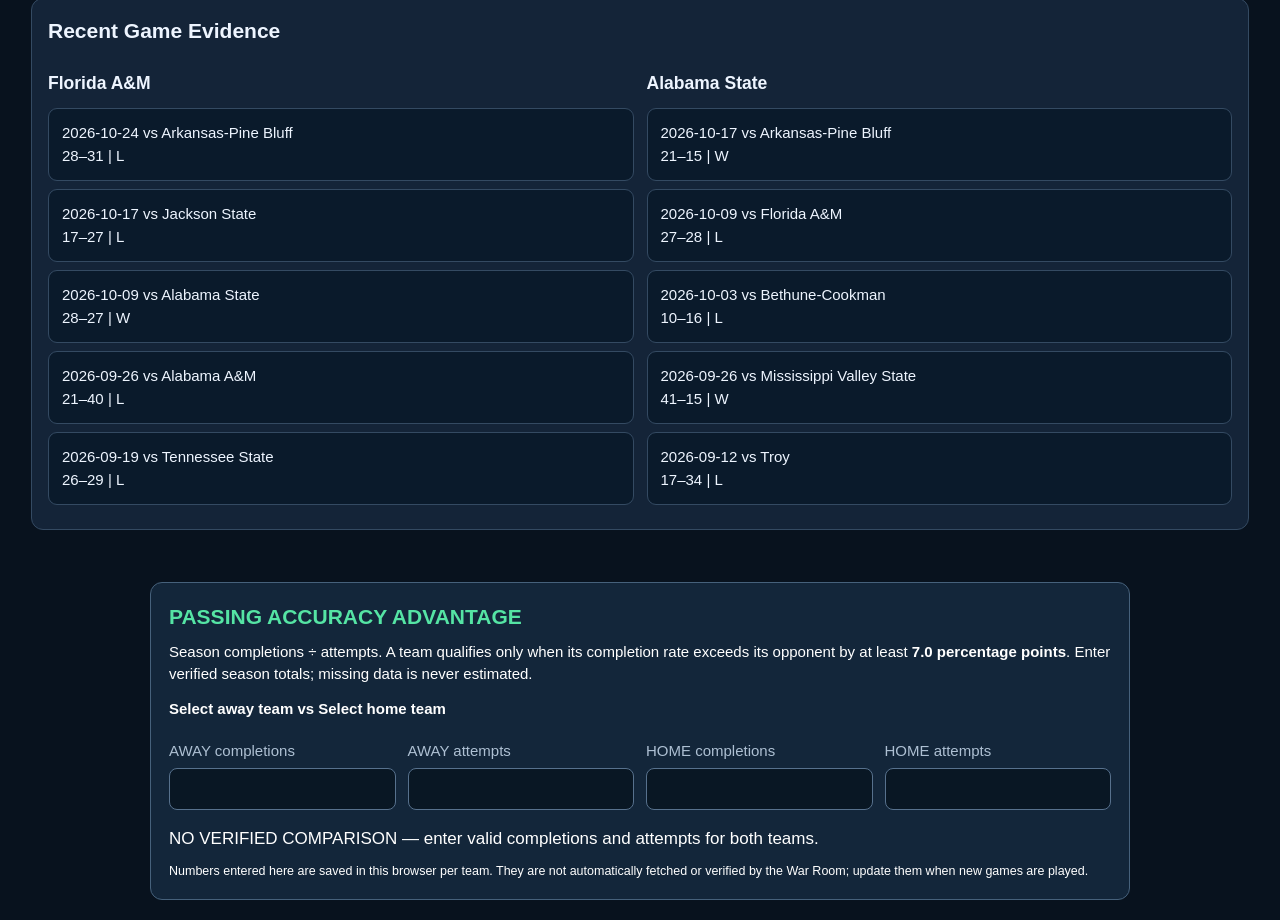
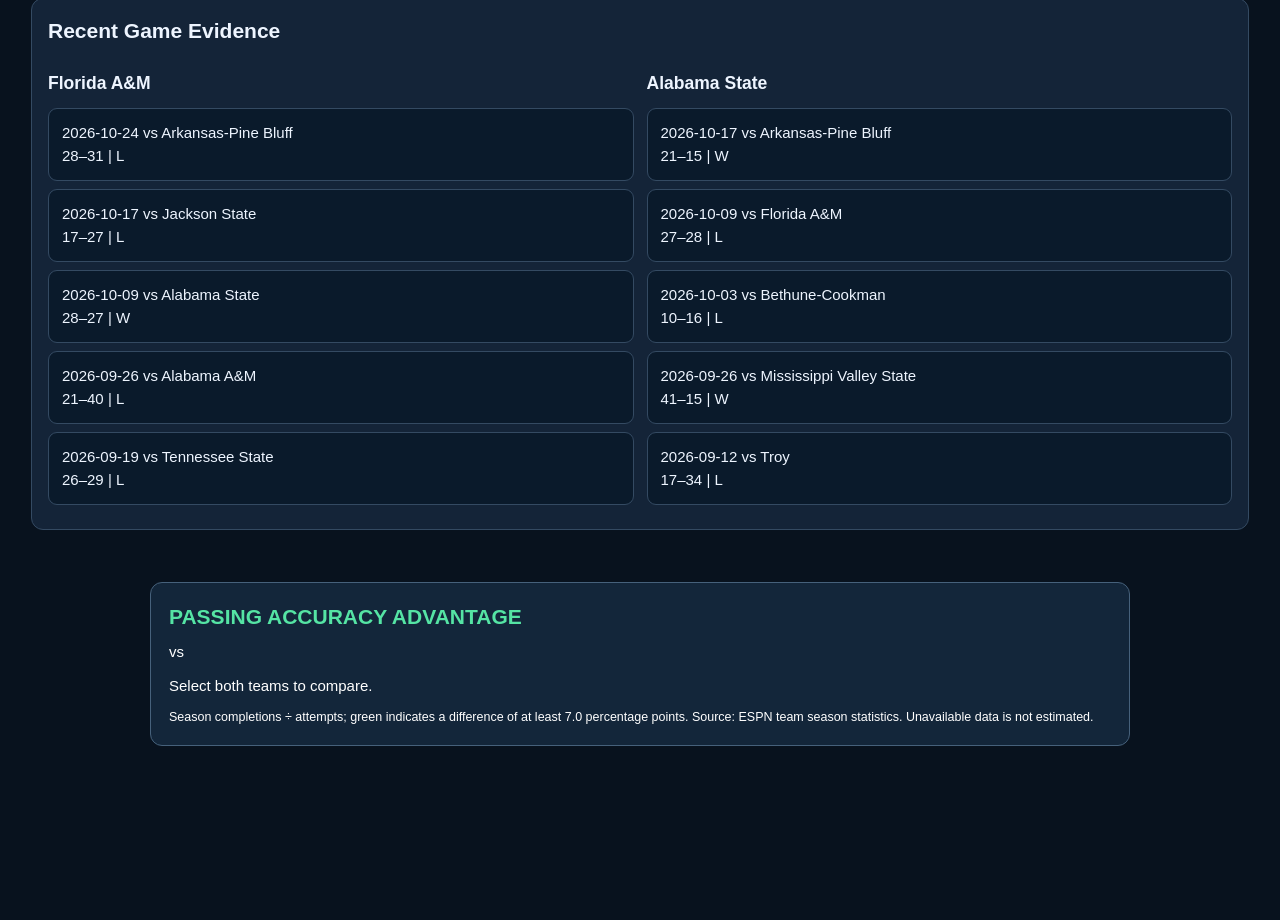
Before and after one commit to DrKimberlyrobins/2026-docs-fcs-war-room, a plain HTML site: page index.html in a window 1280 px wide. Shown: the part 3223-4143 px from the top of the page. After the commit the page ends 3989 px from the top, so only its background shows below. Drawn offline with Linux system fonts and the light colour scheme.

Commit message:
Replace manual passing accuracy entry with automatic ESPN stats lookup and unavailable state

```diff
--- a/index.html
+++ b/index.html
@@ -1624,68 +1624,69 @@ function closePlayer(){
 
 start();
 </script>
-<!-- PASSING ACCURACY ADVANTAGE: independently stored verified team passing totals -->
+<!-- Passing accuracy: automatic source-only comparison; never request manual input. -->
 <section id="passingAccuracyPanel" style="max-width:980px;margin:20px auto;padding:18px;background:#13263a;color:#fff;border:1px solid #46617b;border-radius:12px;font-family:Arial,sans-serif">
 <h2 style="margin:0 0 8px;color:#55e4a4">PASSING ACCURACY ADVANTAGE</h2>
-<p style="margin:0 0 12px">Season completions ÷ attempts. A team qualifies only when its completion rate exceeds its opponent by at least <strong>7.0 percentage points</strong>. Enter verified season totals; missing data is never estimated.</p>
-<div id="paTeams" style="font-weight:bold;margin-bottom:12px">Select both teams above.</div>
-<div style="display:grid;grid-template-columns:repeat(auto-fit,minmax(180px,1fr));gap:12px">
-<label>AWAY completions<input id="paAwayComp" type="number" min="0" step="1" style="display:block;width:100%;padding:9px;margin-top:5px"></label>
-<label>AWAY attempts<input id="paAwayAtt" type="number" min="1" step="1" style="display:block;width:100%;padding:9px;margin-top:5px"></label>
-<label>HOME completions<input id="paHomeComp" type="number" min="0" step="1" style="display:block;width:100%;padding:9px;margin-top:5px"></label>
-<label>HOME attempts<input id="paHomeAtt" type="number" min="1" step="1" style="display:block;width:100%;padding:9px;margin-top:5px"></label>
-</div>
-<div id="paVerdict" aria-live="polite" style="margin-top:12px;font-size:17px">Awaiting verified completion totals.</div>
-<small style="display:block;margin-top:10px">Numbers entered here are saved in this browser per team. They are not automatically fetched or verified by the War Room; update them when new games are played.</small>
+<div id="paTeams">Select a matchup above.</div>
+<div id="paVerdict" aria-live="polite" style="margin-top:12px">Loading season passing statistics…</div>
+<small style="display:block;margin-top:10px">Season completions ÷ attempts; green indicates a difference of at least 7.0 percentage points. Source: ESPN team season statistics. Unavailable data is not estimated.</small>
 </section>
 <script>
 (function(){
- const away=document.getElementById('awayTeam')||document.getElementById('away');
- const home=document.getElementById('homeTeam')||document.getElementById('home');
- const $=id=>document.getElementById(id);
- if(!away||!home)return;
- const ids=['paAwayComp','paAwayAtt','paHomeComp','paHomeAtt'];
- const key=name=>'docs-passing-accuracy-v1:'+name.trim().toLowerCase();
- const team=sel=>sel.options[sel.selectedIndex]?.textContent?.trim()||'';
- function read(name){try{return JSON.parse(localStorage.getItem(key(name)))||{}}catch{return {}}}
- function valid(c,a){return Number.isInteger(c)&&Number.isInteger(a)&&a>0&&c>=0&&c<=a}
- function calc(){
-  const a=team(away),h=team(home);
-  $('paTeams').textContent=(a||'Select away team')+' vs '+(h||'Select home team');
-  const vals=ids.map(id=>$(id).value.trim()===''?null:Number($(id).value));
-  const [ac,aa,hc,ha]=vals;
-  const box=$('paVerdict');
-  box.style.color='#fff';
-  if(!a||!h||!valid(ac,aa)||!valid(hc,ha)){
-   box.textContent='NO VERIFIED COMPARISON — enter valid completions and attempts for both teams.';
-   return;
-  }
-  const ap=100*ac/aa,hp=100*hc/ha,diff=Math.abs(ap-hp);
-  const winner=ap>hp?a:hp>ap?h:'Tied';
-  box.style.color=diff>=7?'#55e4a4':'#fff';
-  box.textContent=a+': '+ap.toFixed(2)+'%  |  '+h+': '+hp.toFixed(2)+'%  |  '+winner+' +'+diff.toFixed(2)+' points — '+(diff>=7?'QUALIFIES (7+ POINTS)':'DOES NOT QUALIFY');
+const away=document.getElementById('awayTeam')||document.getElementById('away');
+const home=document.getElementById('homeTeam')||document.getElementById('home');
+if(!away||!home)return;
+const out=document.getElementById('paVerdict'),label=document.getElementById('paTeams');
+const endpoint='https://site.api.espn.com/apis/site/v2/sports/football/college-football/';
+const cache=new Map();
+const normalize=s=>String(s||'').toLowerCase().replace(/[^a-z0-9]/g,'');
+function selected(s){return s.options[s.selectedIndex]?.textContent?.trim()||''}
+function parseStats(data){
+ const categories=data?.results?.stats?.categories||data?.stats?.categories||data?.splits?.categories||[];
+ for(const c of categories){
+  const stats=c.stats||[];
+  const find=(...names)=>stats.find(x=>names.includes(String(x.name||x.abbreviation||'').toLowerCase()));
+  const completions=find('completions','passingcompletions','cmp');
+  const attempts=find('passingattempts','passattempts','att');
+  if(completions&&attempts){
+   const co=Number(completions.value??completions.displayValue),at=Number(attempts.value??attempts.displayValue);
+   if(Number.isFinite(co)&&Number.isFinite(at)&&at>0&&co<=at)return {co,at};
+  }
  }
- function sync(){
-  const a=read(team(away)),h=read(team(home));
-  $('paAwayComp').value=a.c??'';$('paAwayAtt').value=a.a??'';
-  $('paHomeComp').value=h.c??'';$('paHomeAtt').value=h.a??'';
-  calc();
- }
- [away,home].forEach(s=>s.addEventListener('change',sync));
- ids.forEach(id=>$(id).addEventListener('input',()=>{
-  const a=team(away),h=team(home);
-  if(a&&$('paAwayComp').value!==''&&$('paAwayAtt').value!==''){
-   const c=Number($('paAwayComp').value),at=Number($('paAwayAtt').value);
-   if(valid(c,at))try{localStorage.setItem(key(a),JSON.stringify({c,a:at}))}catch{}
-  }
-  if(h&&$('paHomeComp').value!==''&&$('paHomeAtt').value!==''){
-   const c=Number($('paHomeComp').value),at=Number($('paHomeAtt').value);
-   if(valid(c,at))try{localStorage.setItem(key(h),JSON.stringify({c,a:at}))}catch{}
-  }
-  calc();
- }));
- sync();
+ return null;
+}
+async function fetchJSON(url){const r=await fetch(url);if(!r.ok)throw Error('HTTP '+r.status);return r.json()}
+async function roster(){
+ if(!cache.has('_teams'))cache.set('_teams',fetchJSON(endpoint+'teams?limit=500').then(d=>(d.sports?.[0]?.leagues?.[0]?.teams||[]).map(x=>x.team||x)).catch(()=>[]));
+ return cache.get('_teams');
+}
+async function get(name){
+ const key=normalize(name);if(!key)return null;
+ if(!cache.has(key))cache.set(key,(async()=>{
+  const teams=await roster();
+  const t=teams.find(x=>[x.displayName,x.shortDisplayName,x.name,x.location,x.abbreviation].some(n=>normalize(n)===key));
+  if(!t?.id)return null;
+  try{return parseStats(await fetchJSON(endpoint+'teams/'+encodeURIComponent(t.id)+'/statistics?season=2026'))}catch{return null}
+ })());
+ return cache.get(key);
+}
+let request=0;
+async function refresh(){
+ const a=selected(away),h=selected(home),id=++request;
+ label.textContent=a+' vs '+h;out.style.color='#fff';
+ if(!away.value||!home.value){out.textContent='Select both teams to compare.';return}
+ out.textContent='Retrieving season passing statistics…';
+ const [as,hs]=await Promise.all([get(a),get(h)]);
+ if(id!==request)return;
+ if(!as||!hs){out.textContent='DATA UNAVAILABLE — verified passing completions and attempts could not be retrieved automatically for both teams.';return}
+ const ap=100*as.co/as.at,hp=100*hs.co/hs.at,d=Math.abs(ap-hp),winner=ap>hp?a:hp>ap?h:'Tied';
+ out.style.color=d>=7?'#55e4a4':'#fff';
+ out.textContent=a+': '+as.co+'/'+as.at+' ('+ap.toFixed(2)+'%) | '+h+': '+hs.co+'/'+hs.at+' ('+hp.toFixed(2)+'%) | '+winner+' +'+d.toFixed(2)+' points — '+(d>=7?'QUALIFIES':'DOES NOT QUALIFY');
+}
+[away,home].forEach(s=>s.addEventListener('change',refresh));
+refresh();
 })();
 </script>
+
 </body>
 </html>
```
